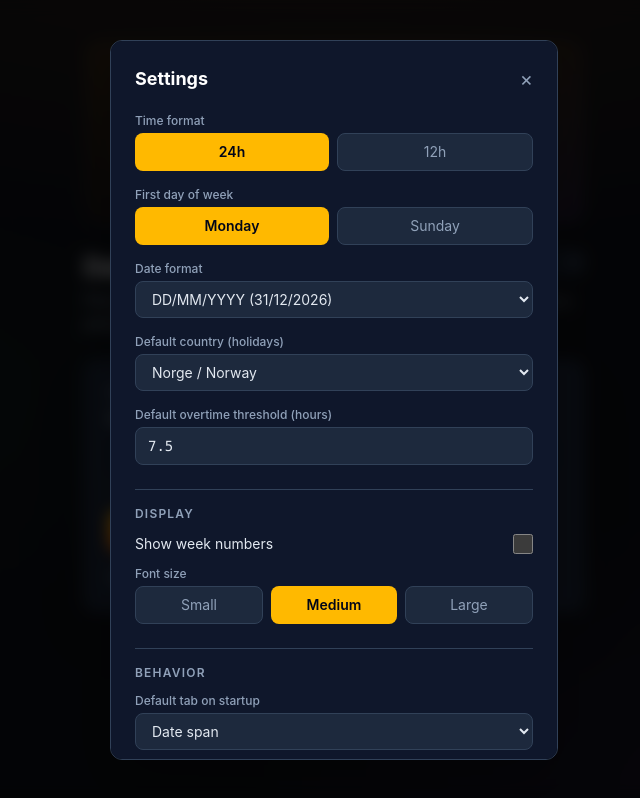
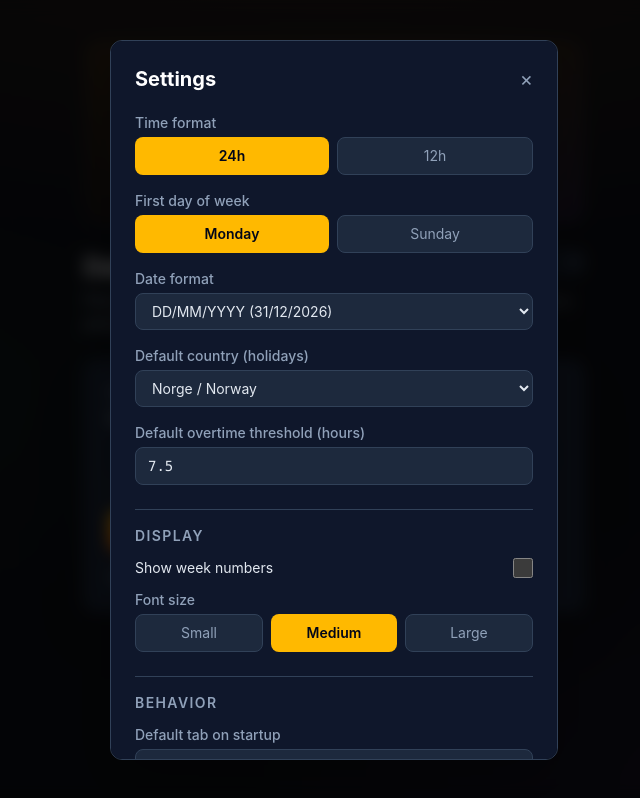
Before and after one commit to fhjona/timecraft, a React (Vite) app: page / in a window 1280 px wide. Both pictures are taken after a click on the button "Settings". Shown: the whole page, without its empty margins (306-946 px from the left). Built offline with nearby package versions, Linux system fonts and the light colour scheme; the HTML template or start-up script is replaced by a standard one.

Commit message:
Increase font size in settings panel

```diff
--- a/src/components/SettingsPanel.tsx
+++ b/src/components/SettingsPanel.tsx
@@ -336,7 +336,7 @@ export function SettingsPanel({ locale, settings, onChange, onClose }: Props) {
         onClick={(e) => e.stopPropagation()}
       >
         <div className="flex items-center justify-between mb-5">
-          <h2 className="text-lg font-bold text-white">{L.title}</h2>
+          <h2 className="text-xl font-bold text-white">{L.title}</h2>
           <button
             type="button"
             onClick={onClose}
@@ -348,7 +348,7 @@ export function SettingsPanel({ locale, settings, onChange, onClose }: Props) {
 
         <div className="grid gap-4">
           <div className="flex flex-col gap-1">
-            <label className="text-xs font-medium text-slate-400">{L.timeFormat}</label>
+            <label className="text-sm font-medium text-slate-400">{L.timeFormat}</label>
             <div className="flex gap-2">
               {(["24h", "12h"] as const).map((v) => (
                 <button
@@ -368,7 +368,7 @@ export function SettingsPanel({ locale, settings, onChange, onClose }: Props) {
           </div>
 
           <div className="flex flex-col gap-1">
-            <label className="text-xs font-medium text-slate-400">{L.firstDay}</label>
+            <label className="text-sm font-medium text-slate-400">{L.firstDay}</label>
             <div className="flex gap-2">
               <button
                 type="button"
@@ -396,7 +396,7 @@ export function SettingsPanel({ locale, settings, onChange, onClose }: Props) {
           </div>
 
           <div className="flex flex-col gap-1">
-            <label htmlFor="set-date-format" className="text-xs font-medium text-slate-400">
+            <label htmlFor="set-date-format" className="text-sm font-medium text-slate-400">
               {L.dateFormat}
             </label>
             <select
@@ -412,7 +412,7 @@ export function SettingsPanel({ locale, settings, onChange, onClose }: Props) {
           </div>
 
           <div className="flex flex-col gap-1">
-            <label htmlFor="set-country" className="text-xs font-medium text-slate-400">
+            <label htmlFor="set-country" className="text-sm font-medium text-slate-400">
               {L.defaultCountry}
             </label>
             <select
@@ -428,7 +428,7 @@ export function SettingsPanel({ locale, settings, onChange, onClose }: Props) {
           </div>
 
           <div className="flex flex-col gap-1">
-            <label htmlFor="set-overtime" className="text-xs font-medium text-slate-400">
+            <label htmlFor="set-overtime" className="text-sm font-medium text-slate-400">
               {L.overtimeThreshold}
             </label>
             <input
@@ -445,7 +445,7 @@ export function SettingsPanel({ locale, settings, onChange, onClose }: Props) {
 
           {/* Display section */}
           <div className="pt-4 mt-2 border-t border-slate-700">
-            <h3 className="text-xs font-semibold uppercase tracking-widest text-slate-400 mb-3">
+            <h3 className="text-sm font-semibold uppercase tracking-widest text-slate-400 mb-3">
               {L.displayTitle}
             </h3>
             <div className="flex flex-col gap-3">
@@ -459,7 +459,7 @@ export function SettingsPanel({ locale, settings, onChange, onClose }: Props) {
                 />
               </label>
               <div className="flex flex-col gap-1">
-                <label className="text-xs font-medium text-slate-400">{L.fontSize}</label>
+                <label className="text-sm font-medium text-slate-400">{L.fontSize}</label>
                 <div className="flex gap-2">
                   {([["sm", L.fontSizeSm], ["md", L.fontSizeMd], ["lg", L.fontSizeLg]] as const).map(([v, label]) => (
                     <button
@@ -482,12 +482,12 @@ export function SettingsPanel({ locale, settings, onChange, onClose }: Props) {
 
           {/* Behavior section */}
           <div className="pt-4 mt-2 border-t border-slate-700">
-            <h3 className="text-xs font-semibold uppercase tracking-widest text-slate-400 mb-3">
+            <h3 className="text-sm font-semibold uppercase tracking-widest text-slate-400 mb-3">
               {L.behaviorTitle}
             </h3>
             <div className="flex flex-col gap-3">
               <div className="flex flex-col gap-1">
-                <label htmlFor="set-default-tab" className="text-xs font-medium text-slate-400">
+                <label htmlFor="set-default-tab" className="text-sm font-medium text-slate-400">
                   {L.defaultTab}
                 </label>
                 <select
@@ -518,7 +518,7 @@ export function SettingsPanel({ locale, settings, onChange, onClose }: Props) {
 
           {/* Backup section */}
           <div className="pt-4 mt-2 border-t border-slate-700">
-            <h3 className="text-xs font-semibold uppercase tracking-widest text-slate-400 mb-3">
+            <h3 className="text-sm font-semibold uppercase tracking-widest text-slate-400 mb-3">
               {L.backupTitle}
             </h3>
             <div className="flex gap-2">
@@ -551,10 +551,10 @@ export function SettingsPanel({ locale, settings, onChange, onClose }: Props) {
 
           {/* Privacy section */}
           <div className="pt-4 mt-2 border-t border-slate-700">
-            <h3 className="text-xs font-semibold uppercase tracking-widest text-slate-400 mb-2">
+            <h3 className="text-sm font-semibold uppercase tracking-widest text-slate-400 mb-2">
               {L.privacyTitle}
             </h3>
-            <p className="text-xs text-slate-500 mb-3 leading-relaxed">
+            <p className="text-sm text-slate-400 mb-3 leading-relaxed">
               {L.privacyInfo}
             </p>
             <div className="flex flex-col gap-2">
@@ -562,7 +562,7 @@ export function SettingsPanel({ locale, settings, onChange, onClose }: Props) {
                 href="https://github.com/fhjona/timecraft/blob/main/privacy_policy.md"
                 target="_blank"
                 rel="noopener noreferrer"
-                className="text-xs text-amber-400 hover:text-amber-300 underline"
+                className="text-sm text-amber-400 hover:text-amber-300 underline"
               >
                 {L.privacyLink} &#8599;
               </a>
@@ -595,15 +595,15 @@ export function SettingsPanel({ locale, settings, onChange, onClose }: Props) {
 
           {/* About section */}
           <div className="pt-4 mt-2 border-t border-slate-700 text-center">
-            <h3 className="text-xs font-semibold uppercase tracking-widest text-slate-400 mb-2">
+            <h3 className="text-sm font-semibold uppercase tracking-widest text-slate-400 mb-2">
               {L.aboutTitle}
             </h3>
-            <p className="text-xs text-slate-500">
+            <p className="text-sm text-slate-400">
               <span className="text-amber-400 font-semibold">TimeCraft</span>
               {" \u00b7 "}
               {L.aboutVersion} {APP_VERSION}
             </p>
-            <p className="text-xs text-slate-600 mt-1">{L.aboutBy}</p>
+            <p className="text-sm text-slate-500 mt-1">{L.aboutBy}</p>
           </div>
         </div>
       </div>
```
